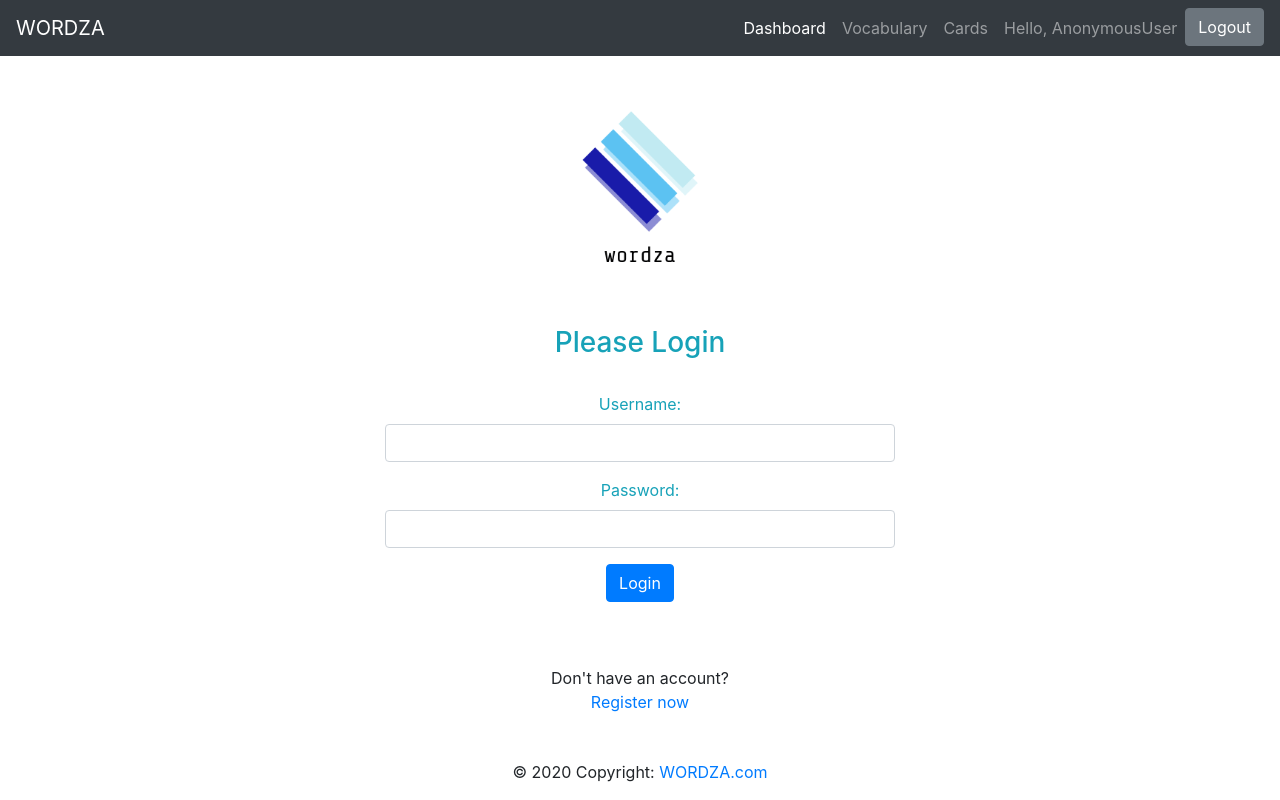
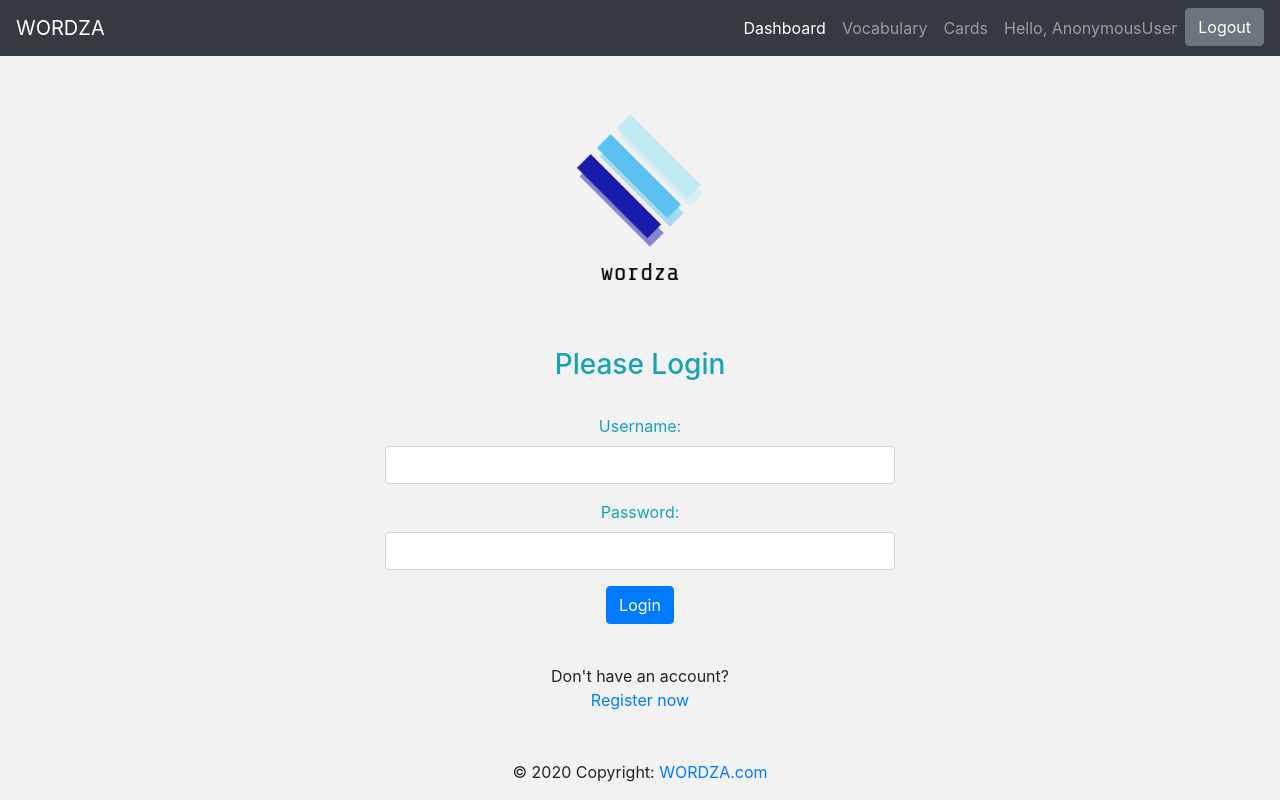
Before and after one commit to asopi/wordza, a Django app: a page that uses accounts/templates/accounts/login.html in a window 1280 px wide. Run offline with Django 3.2, Linux system fonts and the light colour scheme.

Commit message:
Login HTML template - CSS - minor fixes

```diff
--- a/accounts/templates/accounts/login.html
+++ b/accounts/templates/accounts/login.html
@@ -2,8 +2,8 @@
 
 {% block content %}
 {% load static %}
-<div align="center">
-  <img src="{% static '/images/wordza_logo.png'%}" style="width:20%" align="center">
+<div align  ="center">
+  <img src="{% static '/images/wordza_logo.png'%}" style="width:22%" align="center">
     <br>
     <br>
     <div id="login-row" class="row justify-content-center align-items-center">
@@ -13,19 +13,19 @@
                      {% csrf_token %}
                     <h3 class="text-center text-info">Please Login</h3>
                     <br/>
-                    <div class="form-group">
+                    <div class="form-group" align="center">
                         <label for="username" class="text-info">Username:</label> <br/>
                         <input class="form-control" id="username" type="text" name="username">
                     </div>
-                    <div class="form-group">
+                    <div class="form-group" align="center">
                         <label for="password" class="text-info">Password:</label><br>
                         <input class="form-control" id="password" type="password" name="password">
                     </div>
                     <div class="form-group">
                         <input class="btn btn-primary" type="submit" name="submit" value="Login">
                     </div>
-                    <br/><br/>
-                    <div>Don't have an account? <br /> <a href="{% url 'register' %}">Register now</a></div>
+                    <br/>
+                    <div>Don't have an account?<br /> <a href="{% url 'register' %}">Register now</a></div>
                     <br />
                     <div id="register-link" class="text-right"> </div>
                 </form>
--- a/static/css/style.css
+++ b/static/css/style.css
@@ -1,6 +1,6 @@
 body {
   margin: 0;
   padding: 0;
-  background-color: white;
+  background-color: #f2f2f2;
   height: 100vh;
 }
```
Also changed, not shown: accounts/templates/accounts/test.css (deleted).
